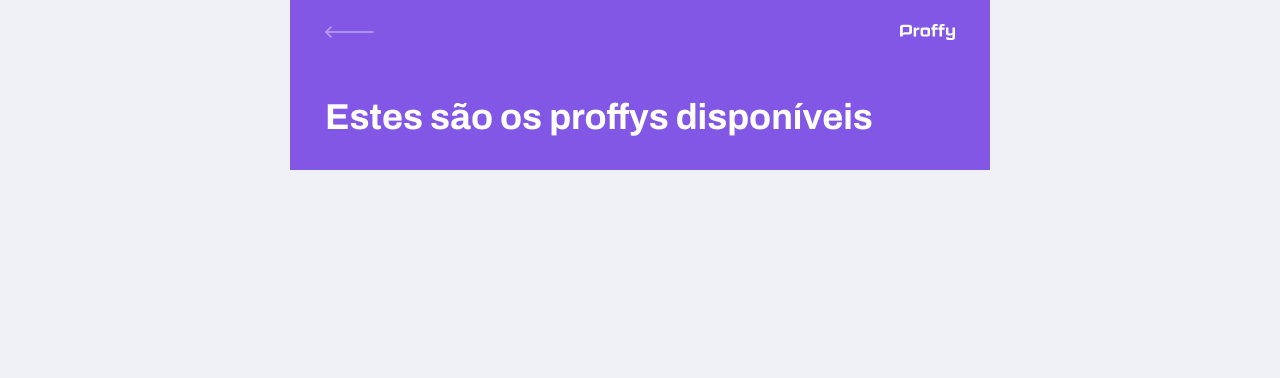
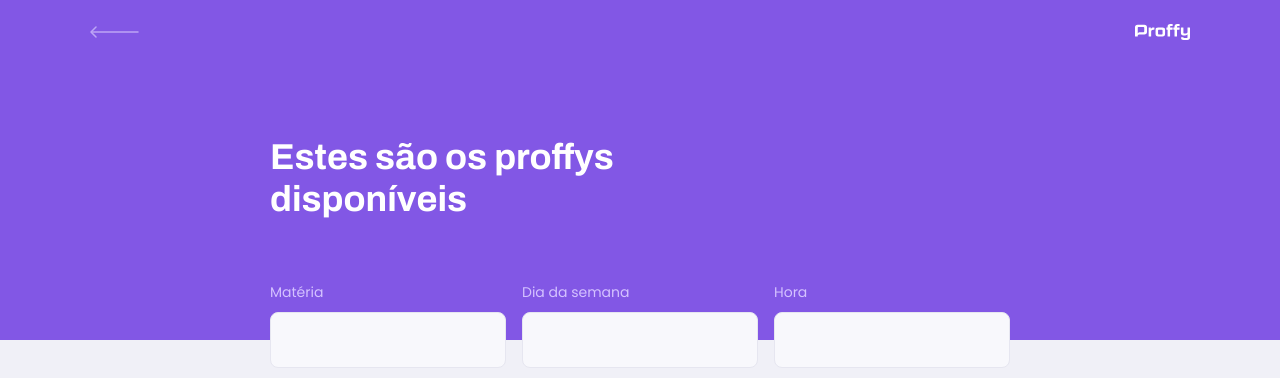
Before and after one commit to joaopaulo85/nlw-proffy, a React (Create React App) app in the folder web/: page /study in a window 1280 px wide. Shown: the top 378 px of the page. Built offline with nearby package versions, Linux system fonts and the light colour scheme.

Commit message:
Create and Style PageHeader Component

```diff
--- /dev/null
+++ b/web/src/components/PageHeader/index.tsx
@@ -0,0 +1,33 @@
+import React from 'react';
+import { Link } from 'react-router-dom';
+
+import logoImg from '../../assets/images/logo.svg';
+import backIcon from '../../assets/images/icons/back.svg';
+
+import './styles.css';
+
+interface PageHeaderProps {
+  title: string;
+}
+
+const PageHeader: React.FC<PageHeaderProps> = (props) => {
+  return (
+    <header className="page-header" >
+      <div className="top-bar-container">
+        <Link to="/">
+          <img src={backIcon} alt="Voltar" />
+        </Link>
+        <img src={logoImg} alt="Proffy" />
+      </div>
+
+      <div className="header-content">
+        <strong>{props.title}</strong>
+        {props.children}
+      </div>
+
+    </header >
+
+  );
+}
+
+export default PageHeader;
--- /dev/null
+++ b/web/src/components/PageHeader/styles.css
@@ -0,0 +1,63 @@
+.page-header {
+    display: flex;
+    flex-direction: column;
+    background-color: var(--color-primary);
+}
+
+.page-header .top-bar-container {
+    width: 90%;
+    margin: 0 auto;
+    display: flex;
+    justify-content: space-between;
+    align-items: center;
+    color: var(--color-text-in-primary);
+    padding: 1.6rem 0;
+}
+
+.page-header .top-bar-container a {
+    height: 3.2rem;
+    transition: opacity 0.2s;
+}
+
+.page-header .top-bar-container a:hover {
+    opacity: 0.6;
+}
+
+.page-header .top-bar-container>img {
+    height: 1.6rem;
+}
+
+.page-header .header-content {
+    width: 90%;
+    margin: 0 auto;
+    position: relative;
+    margin: 3.2rem auto;
+}
+
+.page-header .header-content strong {
+    font: 700 3.6rem Archivo;
+    line-height: 4.2rem;
+    color: var(--color-title-in-primary);
+}
+
+@media (min-width: 700px) {
+    .page-header {
+        height: 340px;
+    }
+    .page-header .top-bar-container {
+        max-width: 1100px;
+    }
+    .page-header .header-content {
+        flex: 1;
+        max-width: 740px;
+        margin: 0 auto;
+        padding-bottom: 48px;
+        display: flex;
+        flex-direction: column;
+        justify-content: center;
+        align-items: flex-start;
+    }
+    .page-header .header-content strong {
+        max-width: 350px;
+    }
+}
--- a/web/src/pages/TeacherForm/index.tsx
+++ b/web/src/pages/TeacherForm/index.tsx
@@ -1,8 +1,11 @@
 import React from 'react';
+import PageHeader from '../../components/PageHeader';
 
-function TeacherForm(){
+function TeacherForm() {
   return (
-    <h1>Teacher Form</h1>
+    <div id="page-teacher-from" className="container">
+      <PageHeader title="Que incrível que você que dar aulas" />
+    </div>
   )
 }
 
--- a/web/src/pages/TeacherList/index.tsx
+++ b/web/src/pages/TeacherList/index.tsx
@@ -1,26 +1,30 @@
 import React from 'react';
-import { Link } from 'react-router-dom';
 
-import logoImg from '../../assets/images/logo.svg';
-import backIcon from '../../assets/images/icons/back.svg';
+import PageHeader from '../../components/PageHeader';
 
 import './styles.css';
 
-function TeacherList(){
+function TeacherList() {
   return (
     <div id="page-teacher-list" className="container">
-      <header className="page-header">
-        <div className="top-bar-container">
-          <Link to="/">
-            <img src={backIcon} alt="Voltar"/>
-          </Link>
-          <img src={logoImg} alt="Proffy"/>
-        </div>
+      <PageHeader title="Estes são os proffys disponíveis">
+        <form id="search-teachers">
+          <div className="input-block">
+            <label htmlFor="subject">Matéria</label>
+            <input type="text" id="subject" />
+          </div>
 
-        <div className="header-content">
-          <strong>Estes são os proffys disponíveis</strong>
-        </div>
-      </header>
+          <div className="input-block">
+            <label htmlFor="week-day">Dia da semana</label>
+            <input type="text" id="week_day" />
+          </div>
+
+          <div className="input-block">
+            <label htmlFor="time">Hora</label>
+            <input type="text" id="time" />
+          </div>
+        </form>
+      </PageHeader>
     </div>
   )
 }
--- a/web/src/pages/TeacherList/styles.css
+++ b/web/src/pages/TeacherList/styles.css
@@ -3,44 +3,61 @@
     height: 100vh;
 }
 
-.page-header {
-    display: flex;
-    flex-direction: column;
-    background-color: var(--color-primary);
+#search-teachers {
+    margin-top: 3.2rem;
 }
 
-.page-header .top-bar-container {
-    width: 90%;
-    margin: 0 auto;
-    display: flex;
-    justify-content: space-between;
-    align-items: center;
+#search-teachers label {
     color: var(--color-text-in-primary);
-    padding: 1.6rem 0;
 }
 
-.page-header .top-bar-container a {
-    height: 3.2rem;
-    transition: opacity 0.2s;
+#search-teachers .input-block {
+    position: relative;
 }
 
-.page-header .top-bar-container a:hover {
-    opacity: 0.6;
+#search-teachers .input-block+.input-block {
+    margin-top: 1.4rem;
 }
 
-.page-header .top-bar-container>img {
-    height: 1.6rem;
+#search-teachers .input-block label {
+    font-size: 1.4rem;
 }
 
-.page-header .header-content {
-    width: 90%;
-    margin: 0 auto;
-    position: relative;
-    margin: 3.2rem auto;
+#search-teachers .input-block input {
+    width: 100%;
+    height: 5.6rem;
+    margin-top: 0.8rem;
+    border-radius: 0.8rem;
+    background: var(--color-input-background);
+    border: 1px solid var(--color-line-in-white);
+    outline: 0;
+    padding: 0 1.6rem;
+    font: 1.6rem Archivo;
 }
 
-.page-header .header-content strong {
-    font: 700 3.6rem Archivo;
-    line-height: 4.2rem;
-    color: var(--color-title-in-primary);
+#search-teachers .input-block:focus-within::after {
+    width: calc(100% - 3.2rem);
+    height: 2px;
+    content: '';
+    background: var(--color-primary-light);
+    position: absolute;
+    left: 1.6rem;
+    right: 1.6rem;
+    bottom: 0;
 }
+
+@media (min-width:700px) {
+    #page-teacher-list {
+        max-width: 100vw;
+    }
+    #search-teachers {
+        display: grid;
+        grid-template-columns: repeat(3, 1fr);
+        column-gap: 16px;
+        position: absolute;
+        bottom: -28px;
+    }
+    #search-teachers .input-block+.input-block {
+        margin-top: 0;
+    }
+}
```
